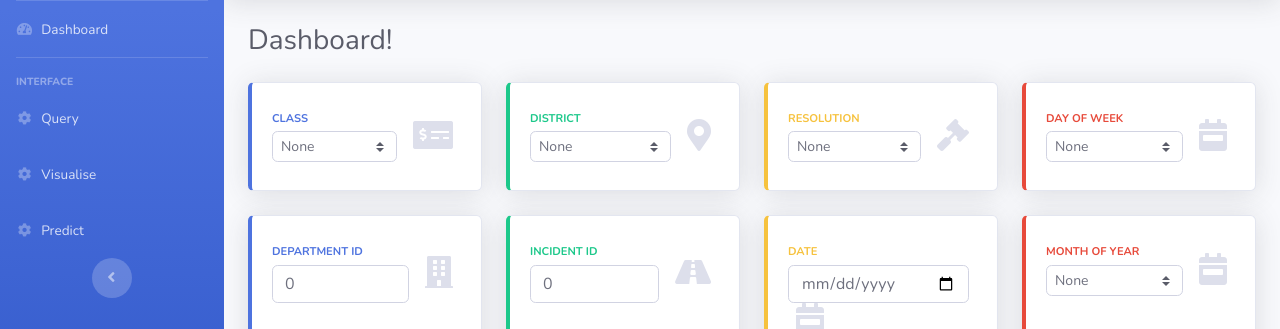
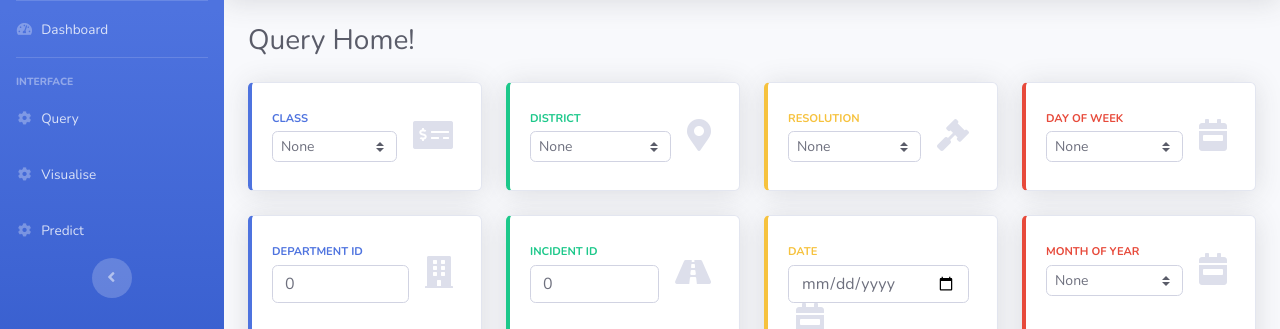
Before and after one commit to rubyruins/criminal-offense-2.0, a Python web app: template templates/query.html in a window 1280 px wide. Shown: the part 70-399 px from the top of the page. Run offline with Jinja, Linux system fonts and the light colour scheme; the template is opened without the code that fills it, so the values that code supplies are empty; some libraries are stand-ins or nearby versions.

Commit message:
added favicon and block titles

```diff
--- a/app.py
+++ b/app.py
@@ -8,7 +8,7 @@ df = pd.read_csv("policefinal.csv")
 
 @app.route('/')
 def home():
-	return render_template("home.html", crimeclasslen = len(df['CrimeClass'].unique()), uniquecrimeclass = df['CrimeClass'].unique(), districtlen = len(df['PdDistrict'].unique()), uniquedistrict = df['PdDistrict'].unique(), reslen = len(df['Resolution'].unique()), uniqueres = df['Resolution'].unique(), daylen = len(df['DayOfWeek'].unique()), uniquedays = df['DayOfWeek'].unique())
+	return render_template("home.html")
 
 @app.route('/query')
 def query():
@@ -125,7 +125,7 @@ def visualiseresult():
 		maxdayvalue = max(dayvalues)
 		maxdaylabel = daylabels[dayvalues.index(maxdayvalue)]
 		maxdaypercentage = int(maxdayvalue * 100 / sum(dayvalues))
-	return render_template(template, classlabels=classlabels, classvalues=classvalues, maxclasslabel=maxclasslabel, maxclasspercentage=maxclasspercentage, districtlabels=districtlabels, districtvalues=districtvalues, maxdistrictvalue=maxdistrictvalue, maxdistrictlabel=maxdistrictlabel, maxdistrictpercentage=maxdistrictpercentage, reslabels=reslabels, resvalues=resvalues, maxresvalue=maxresvalue, maxreslabel=maxreslabel, maxrespercentage=maxrespercentage, daylabels=daylabels, dayvalues=dayvalues, maxdaylabel=maxdaylabel, maxdaypercentage=maxdaypercentage)
+	return render_template(template, datalength=datalength, classlabels=classlabels, classvalues=classvalues, maxclasslabel=maxclasslabel, maxclasspercentage=maxclasspercentage, districtlabels=districtlabels, districtvalues=districtvalues, maxdistrictvalue=maxdistrictvalue, maxdistrictlabel=maxdistrictlabel, maxdistrictpercentage=maxdistrictpercentage, reslabels=reslabels, resvalues=resvalues, maxresvalue=maxresvalue, maxreslabel=maxreslabel, maxrespercentage=maxrespercentage, daylabels=daylabels, dayvalues=dayvalues, maxdaylabel=maxdaylabel, maxdaypercentage=maxdaypercentage)
 
 @app.errorhandler(404)
 def error(e):
--- a/templates/base.html
+++ b/templates/base.html
@@ -19,6 +19,7 @@
 	<link href="/static/css/sb-admin-2.min.css" rel="stylesheet">
 	<link href="/static/vendor/datatables/dataTables.bootstrap4.min.css" rel="stylesheet">
 	<script src='static/vendor/chart.js/Chart.min.js'></script>
+	<link rel="icon" href="static/img/favicon.ico">
 
 
 </head>
@@ -32,7 +33,7 @@
 		<ul class="navbar-nav bg-gradient-primary sidebar sidebar-dark accordion" id="accordionSidebar">
 
 			<!-- Sidebar - Brand -->
-			<a class="sidebar-brand d-flex align-items-center justify-content-center" href="index.html">
+			<a class="sidebar-brand d-flex align-items-center justify-content-center" href="/">
 				<div class="sidebar-brand-icon">
 					<i class="fas fa-landmark"></i>
 				</div>
--- a/templates/query.html
+++ b/templates/query.html
@@ -1,5 +1,5 @@
 {% extends "base.html" %}
-{% block title %}Dashboard{% endblock %}
+{% block title %}Query Home!{% endblock %}
 
 {% block content %}
 
@@ -8,7 +8,7 @@
 
 	<!-- Page Heading -->
 	<div class="d-sm-flex align-items-center justify-content-between mb-4">
-		<h1 class="h3 mb-0 text-gray-800">Dashboard!</h1>
+		<h1 class="h3 mb-0 text-gray-800">Query Home!</h1>
 	</div>
 
 
--- a/templates/queryresult.html
+++ b/templates/queryresult.html
@@ -1,5 +1,5 @@
 {% extends "base.html" %}
-{% block title %}Search results{% endblock %}
+{% block title %}Query Results!{% endblock %}
 
 {% block content %}
 
--- a/templates/visualise.html
+++ b/templates/visualise.html
@@ -1,5 +1,5 @@
 {% extends "base.html" %}
-{% block title %}Dashboard{% endblock %}
+{% block title %}Visualise Home!{% endblock %}
 
 {% block content %}
 
@@ -8,7 +8,7 @@
 
 	<!-- Page Heading -->
 	<div class="d-sm-flex align-items-center justify-content-between mb-4">
-		<h1 class="h3 mb-0 text-gray-800">Dashboard!</h1>
+		<h1 class="h3 mb-0 text-gray-800">Visualise Home!</h1>
 	</div>
 
 
--- a/templates/visualiseresult.html
+++ b/templates/visualiseresult.html
@@ -1,5 +1,5 @@
 {% extends "base.html" %}
-{% block title %}Search results{% endblock %}
+{% block title %}Visualise Results!{% endblock %}
 
 {% block content %}
 
```
Also changed, not shown: static/img/favicon.ico (added), static/img/undraw_posting_photo.svg (deleted).
